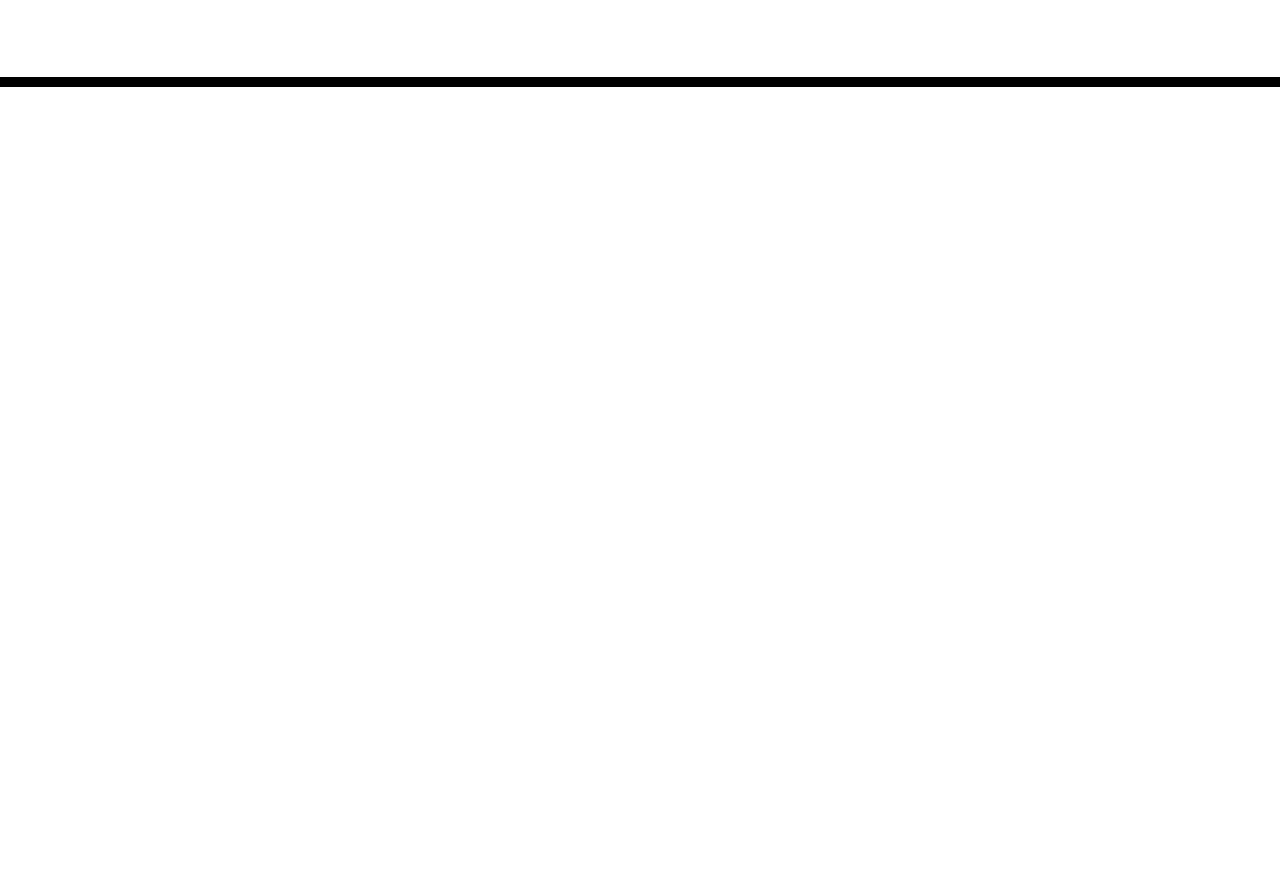
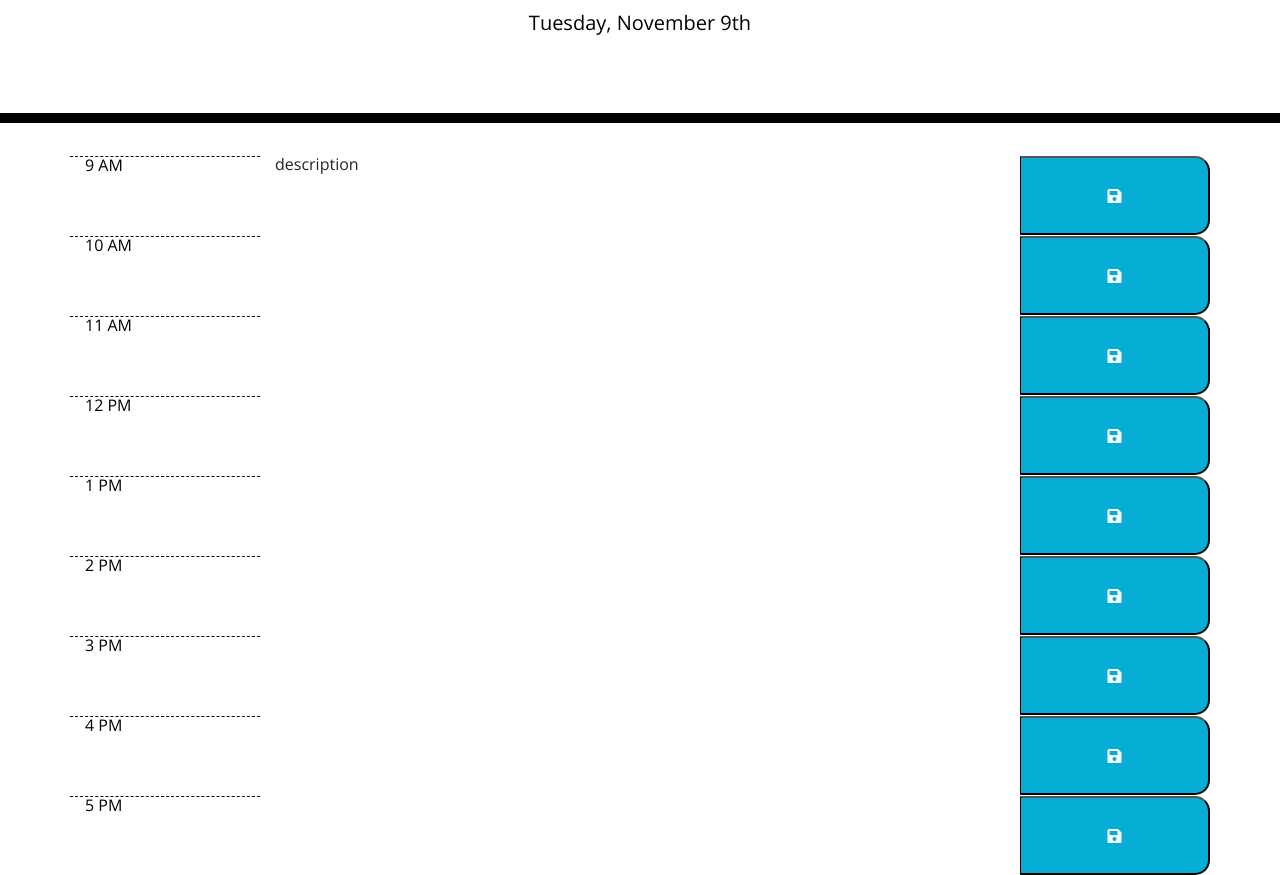
Before and after one commit to aucoats/workscheduler-challenge, a plain HTML site: page index.html in a window 1280 px wide. Shown: the part 181-1056 px from the top of the page. Before the commit the page ends 800 px from the top, so only its background shows below. Drawn offline with nearby package versions, Linux system fonts and the light colour scheme; files that its build step writes are made by us from their sources.

Commit message:
styling and save icon

```diff
--- a/assets/js/script.js
+++ b/assets/js/script.js
@@ -0,0 +1,4 @@
+var divEl = document.querySelector(".container");
+var currentDay = document.querySelector("#currentDay");
+
+currentDay.textContent = moment().format("dddd, MMMM Do")
--- a/index.html
+++ b/index.html
@@ -18,7 +18,7 @@
       href="https://fonts.googleapis.com/css?family=Open+Sans&display=swap"
       rel="stylesheet"
     />
-    <link rel="stylesheet" href="style.css" />
+    <link rel="stylesheet" href="./assets/css/style.css" />
     <title>Work Day Scheduler</title>
   </head>
 
@@ -29,10 +29,79 @@
       <p id="currentDay" class="lead"></p>
     </header>
     <div class="container">
-      <!-- Timeblocks go here -->
+      <!-- .description
+      .row, .time-block, .hour -->
+      <div class="timeblock">
+
+        <div class="row">
+
+            <div class="hour col-2">9 AM</div>
+            <div class="description col-8">description</div>
+            <button class="saveBtn col-2"><i class="fas fa-save"></i></button>
+
+        </div>
+
+        <div class="row">
+
+            <div class="hour col-2">10 AM</div>
+            <div class="description col-8"></div>
+            <button class="saveBtn col-2"><i class="fas fa-save"></i></button>
+
+        </div>
+        <div class="row">
+
+            <div class="hour col-2">11 AM</div>
+            <div class="description col-8"></div>
+            <button class="saveBtn col-2"><i class="fas fa-save"></i></button>
+
+        </div>
+        <div class="row">
+
+            <div class="hour col-2">12 PM</div>
+            <div class="description col-8"></div>
+            <button class="saveBtn col-2"><i class="fas fa-save"></i></button>
+
+        </div>
+        <div class="row">
+
+            <div class="hour col-2">1 PM</div>
+            <div class="description col-8"></div>
+            <button class="saveBtn col-2"><i class="fas fa-save"></i></button>
+
+        </div>
+        <div class="row">
+
+            <div class="hour col-2">2 PM</div>
+            <div class="description col-8"></div>
+            <button class="saveBtn col-2"><i class="fas fa-save"></i></button>
+
+        </div>
+        <div class="row">
+
+            <div class="hour col-2">3 PM</div>
+            <div class="description col-8"></div>
+            <button class="saveBtn col-2"><i class="fas fa-save"></i></button>
+
+        </div>
+        <div class="row">
+
+            <div class="hour col-2">4 PM</div>
+            <div class="description col-8"></div>
+            <button class="saveBtn col-2"><i class="fas fa-save"></i></button>
+
+        </div>
+        <div class="row">
+
+            <div class="hour col-2">5 PM</div>
+            <div class="description col-8"></div>
+            <button class="saveBtn col-2"><i class="fas fa-save"></i></button>
+
+        </div>
+      </div>
     </div>
 
     <script src="https://code.jquery.com/jquery-3.4.1.min.js"></script>
     <script src="https://cdnjs.cloudflare.com/ajax/libs/moment.js/2.24.0/moment.min.js"></script>
+    <script src="./assets/js/script.js"></script>
   </body>
 </html>
```
